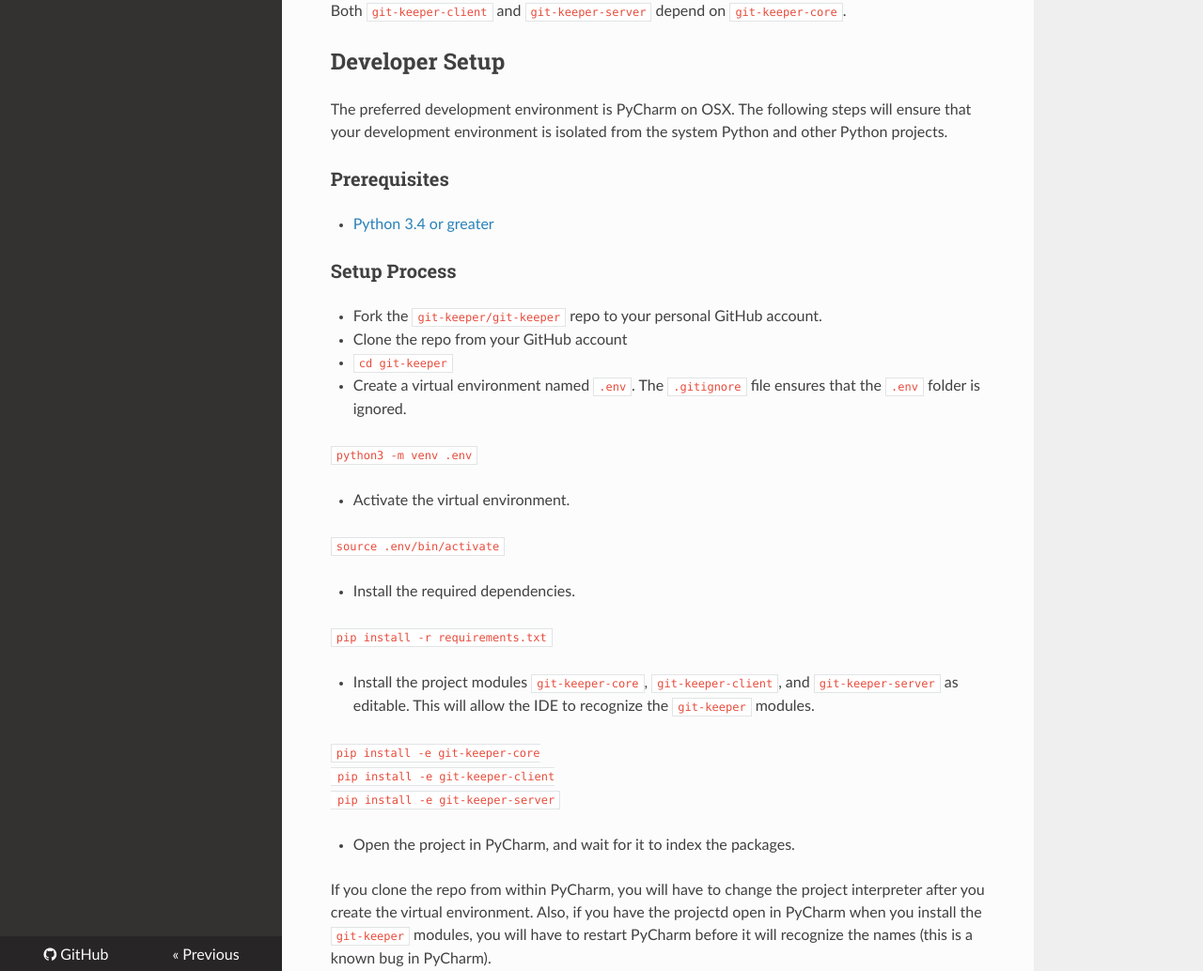
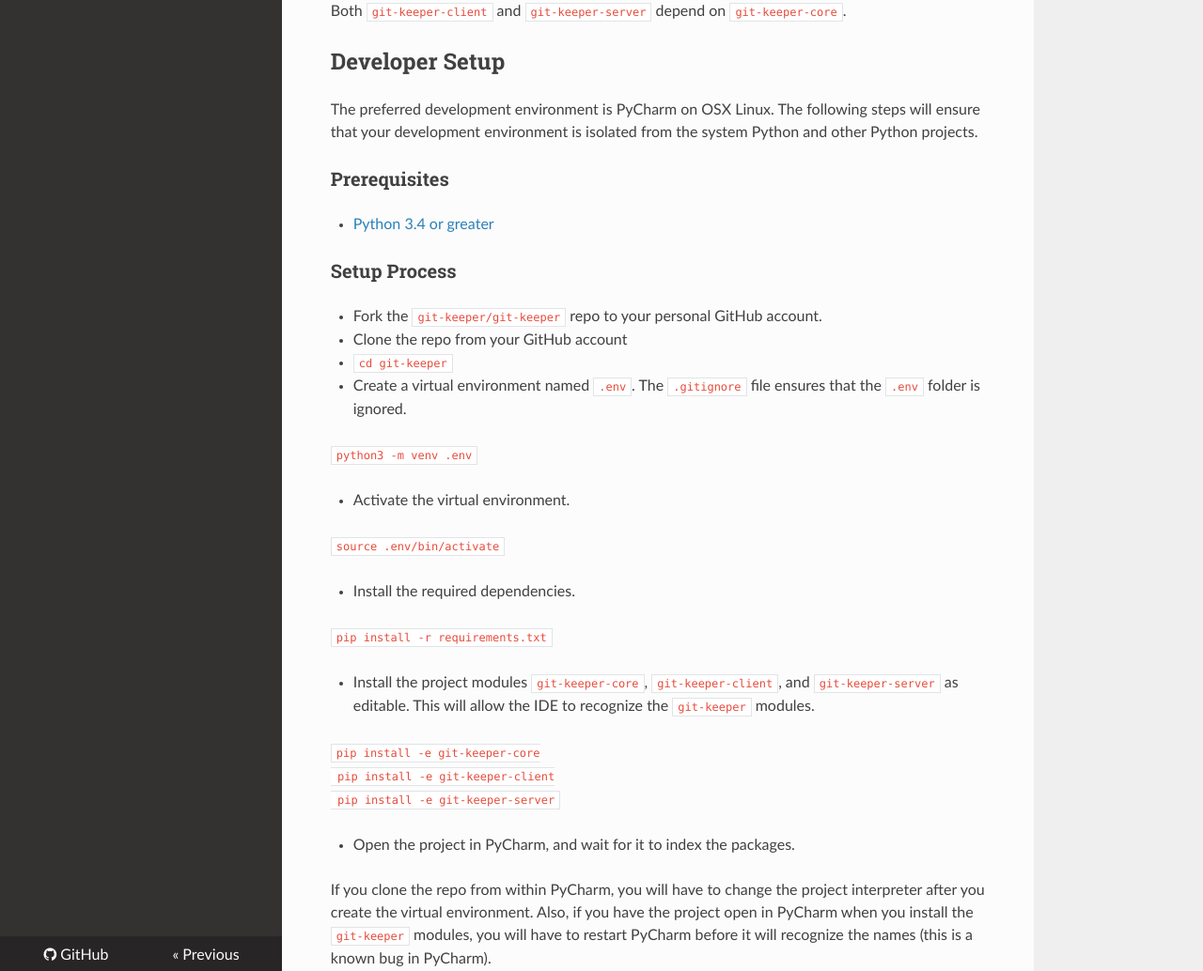
Before and after one commit to git-keeper/git-keeper, an MkDocs documentation site: the page built from docs/developers.md, in a window 1280 px wide and 1400 px high. Shown: the part 363-1397 px from the top of the window at 94% size. Built offline with MkDocs 1.6.1, drawn with Linux system fonts in a browser that asks for light colours; nearby versions of some CDN libraries; old or Windows-style settings are respelled for this version of MkDocs.

Commit message:
Fix typo and mention Linux.

```diff
--- a/docs/developers.md
+++ b/docs/developers.md
@@ -12,7 +12,7 @@
 
 ## Developer Setup
 
-The preferred development environment is PyCharm on OSX.  The following steps will ensure that your development environment is isolated from the system Python and other Python projects.
+The preferred development environment is PyCharm on OSX Linux.  The following steps will ensure that your development environment is isolated from the system Python and other Python projects.
 
 ### Prerequisites
 
@@ -52,7 +52,7 @@
 
 * Open the project in PyCharm, and wait for it to index the packages.
 
-If you clone the repo from within PyCharm, you will have to change the project interpreter after you create the virtual environment.  Also, if you have the projectd open in PyCharm when you install the `git-keeper` modules, you will have to restart PyCharm before it will recognize the names (this is a known bug in PyCharm).
+If you clone the repo from within PyCharm, you will have to change the project interpreter after you create the virtual environment.  Also, if you have the project open in PyCharm when you install the `git-keeper` modules, you will have to restart PyCharm before it will recognize the names (this is a known bug in PyCharm).
 
 
 ## Style
```
